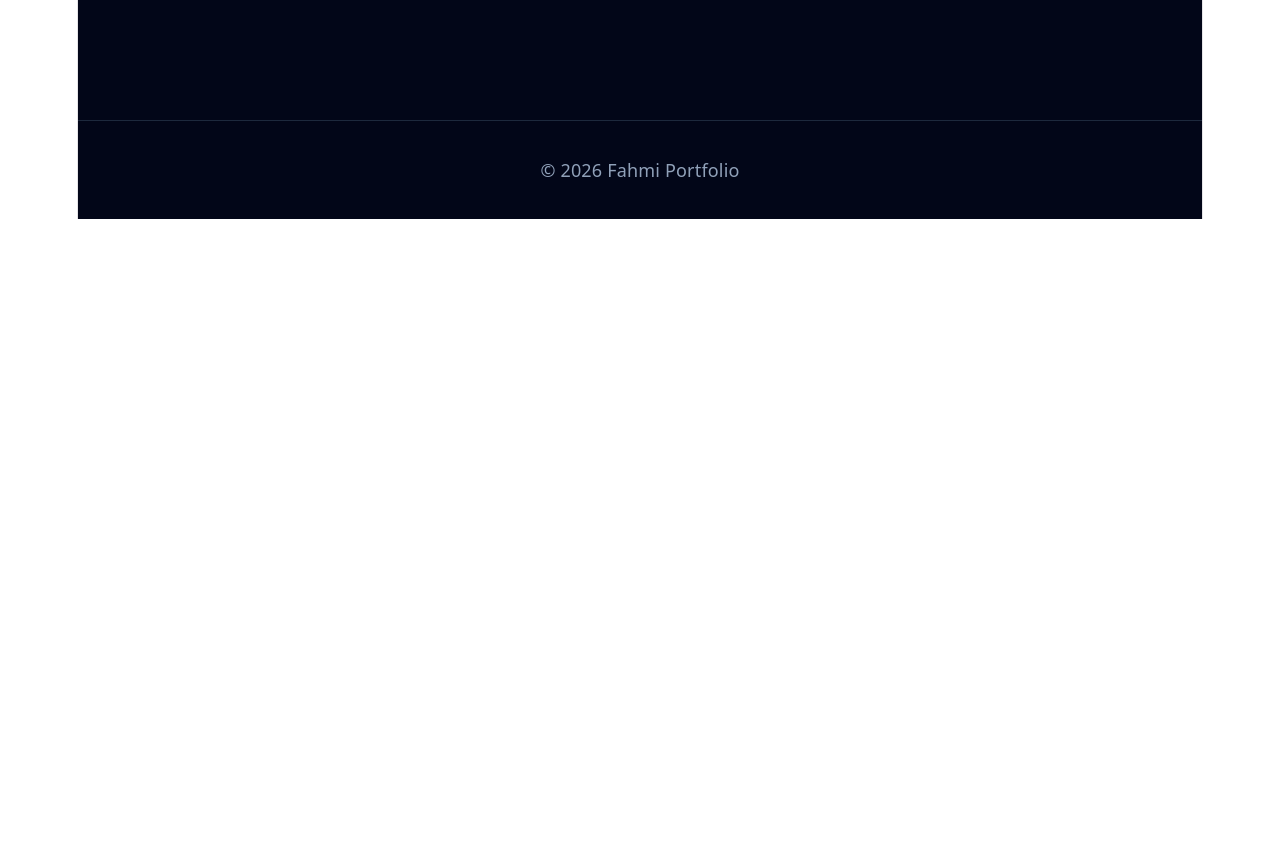
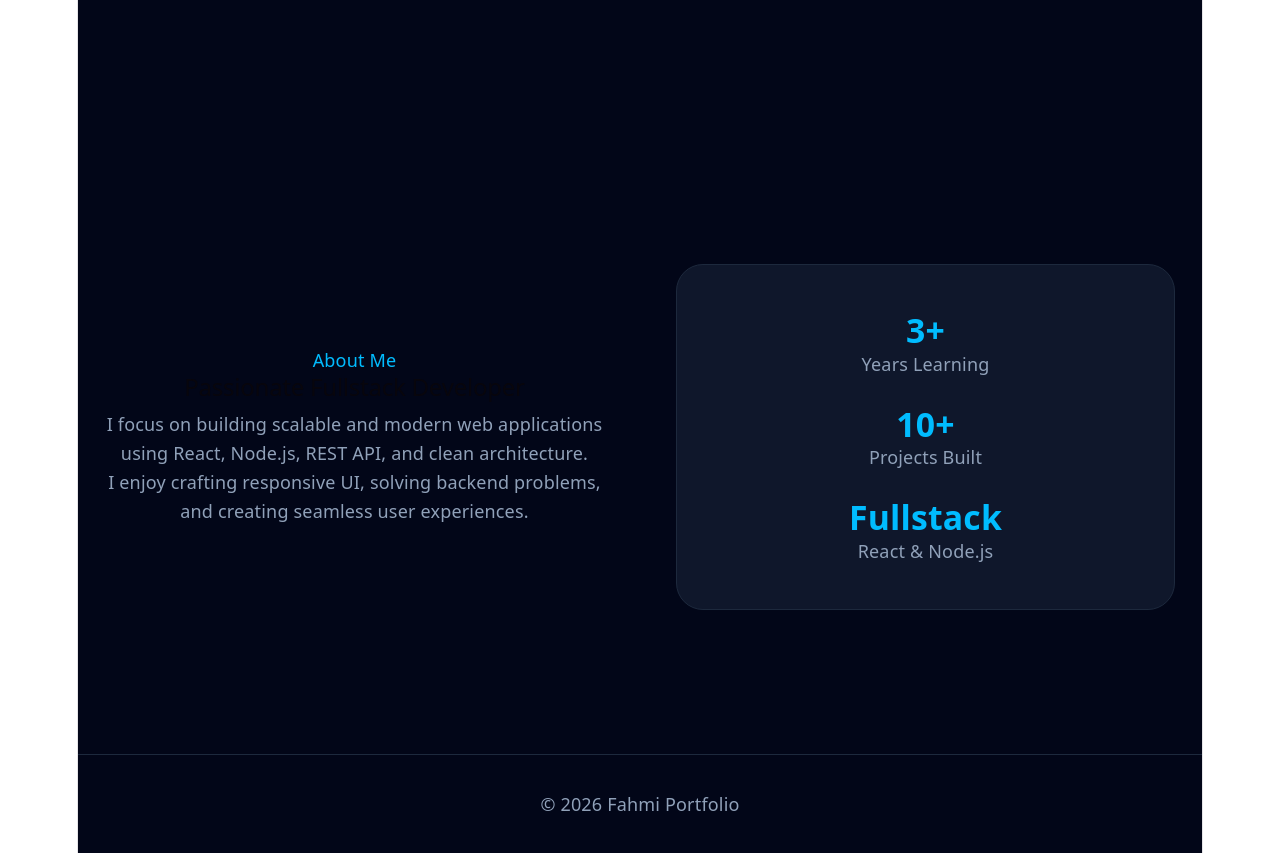
Before and after one commit to mochamadfahmifadillah/portfolio-fahmi-developer, a React (Vite) app in the folder client/: page / in a window 1280 px wide. Shown: the part 680-1533 px from the top of the page. Before the commit the page ends 899 px from the top, so only its background shows below. Built offline with nearby package versions, Linux system fonts and the light colour scheme.

Commit message:
Menambahkan About

```diff
--- a/client/package.json
+++ b/client/package.json
@@ -11,6 +11,7 @@
   },
   "dependencies": {
     "@tailwindcss/vite": "^4.2.4",
+    "framer-motion": "^12.38.0",
     "react": "^19.2.5",
     "react-dom": "^19.2.5",
     "tailwindcss": "^4.2.4"
--- a/client/src/pages/Home.jsx
+++ b/client/src/pages/Home.jsx
@@ -1,10 +1,12 @@
 import MainLayout from '../layouts/MainLayout'
 import Hero from '../sections/Hero'
+import About from '../sections/About'
 
 const Home = () => {
   return (
     <MainLayout>
       <Hero />
+      <About />
     </MainLayout>
   )
 }
--- a/client/src/sections/About.jsx
+++ b/client/src/sections/About.jsx
@@ -0,0 +1,49 @@
+const About = () => {
+  return (
+    <section className="py-32 px-6">
+      <div className="max-w-6xl mx-auto grid md:grid-cols-2 gap-16 items-center">
+
+        <div>
+          <p className="text-sky-400 font-medium mb-4">
+            About Me
+          </p>
+
+          <h2 className="text-4xl font-bold mb-6">
+            Passionate Fullstack Developer
+          </h2>
+
+          <p className="text-slate-400 leading-relaxed">
+            I focus on building scalable and modern web applications
+            using React, Node.js, REST API, and clean architecture.
+          </p>
+
+          <p className="text-slate-400 leading-relaxed mt-4">
+            I enjoy crafting responsive UI, solving backend problems,
+            and creating seamless user experiences.
+          </p>
+        </div>
+
+        <div className="bg-slate-900 border border-slate-800 rounded-3xl p-10">
+          <div className="space-y-6">
+            <div>
+              <h3 className="text-3xl font-bold text-sky-400">3+</h3>
+              <p className="text-slate-400">Years Learning</p>
+            </div>
+
+            <div>
+              <h3 className="text-3xl font-bold text-sky-400">10+</h3>
+              <p className="text-slate-400">Projects Built</p>
+            </div>
+
+            <div>
+              <h3 className="text-3xl font-bold text-sky-400">Fullstack</h3>
+              <p className="text-slate-400">React & Node.js</p>
+            </div>
+          </div>
+        </div>
+      </div>
+    </section>
+  )
+}
+
+export default About
```
Also changed, not shown: 1 other file (tests, documents, lock files or other folders).
